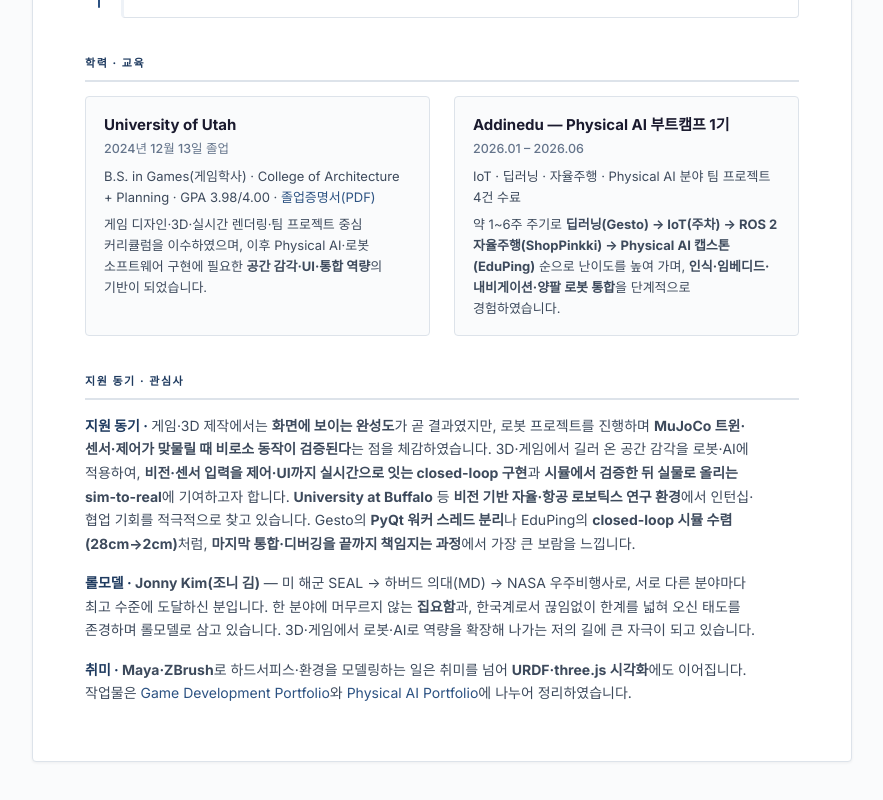
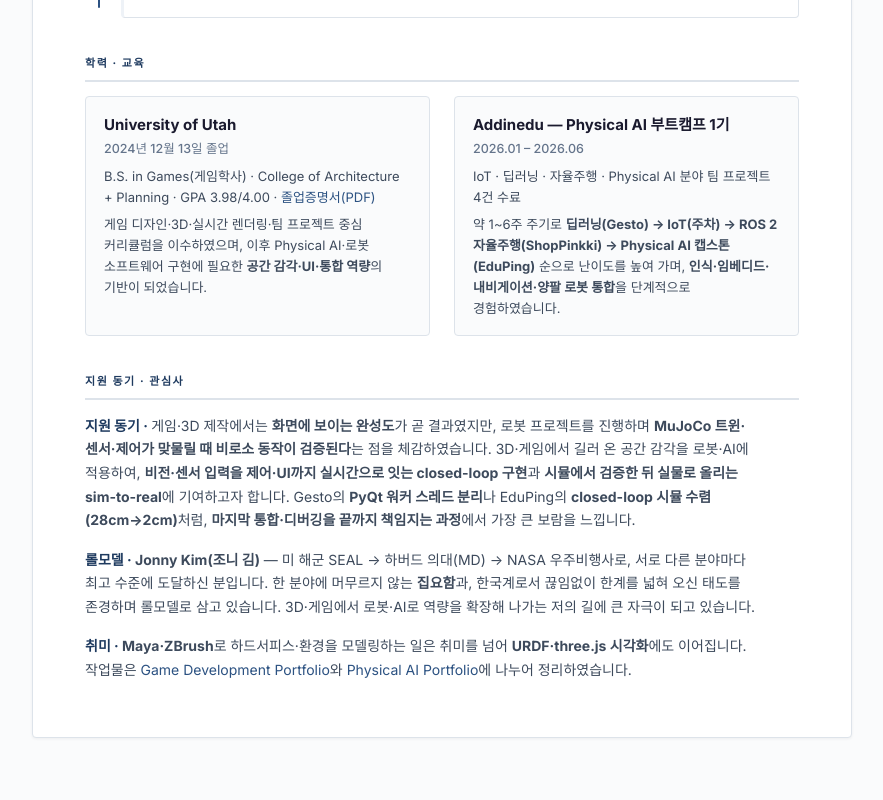
Before and after one commit to joey114132/resume, a plain HTML site: page index.html in a window 1280 px wide. Shown: the part 3337-4137 px from the top of the page, without its empty margins (198-1081 px from the left). Drawn offline with Linux system fonts and the light colour scheme; a web font is replaced by a local one.

Commit message:
chore: edited the 지원동기

```diff
--- a/index.html
+++ b/index.html
@@ -491,7 +491,7 @@
 <h2 id="sec-about" class="reveal"><span class="ko">지원 동기 · 관심사</span><span class="en">Motivation &amp; Interests</span></h2>
 <div class="pers reveal">
   <p>
-    <span class="ko"><span class="lab">지원 동기 · </span> 게임·3D 제작에서는 <b>화면에 보이는 완성도</b>가 곧 결과였지만, 로봇 프로젝트를 진행하며 <b>MuJoCo 트윈·센서·제어가 맞물릴 때 비로소 동작이 검증된다</b>는 점을 체감하였습니다. 3D·게임에서 길러 온 공간 감각을 로봇·AI에 적용하여, <b>비전·센서 입력을 제어·UI까지 실시간으로 잇는 closed-loop 구현</b>과 <b>시뮬에서 검증한 뒤 실물로 올리는 sim-to-real</b>에 기여하고자 합니다. <b>University at Buffalo</b> 등 <b>비전 기반 자율·항공 로보틱스 연구 환경</b>에서 인턴십·협업 기회를 적극적으로 찾고 있습니다. Gesto의 <b>PyQt 워커 스레드 분리</b>나 EduPing의 <b>closed-loop 시뮬 수렴(28cm→2cm)</b>처럼, <b>마지막 통합·디버깅을 끝까지 책임지는 과정</b>에서 가장 큰 보람을 느낍니다.</span>
+    <span class="ko"><span class="lab">지원 동기 · </span> 게임·3D 제작에서는 <b>화면에 보이는 완성도</b>가 곧 결과였지만, 로봇 프로젝트를 진행하며 <b>MuJoCo 트윈·센서·제어가 맞물릴 때 비로소 동작이 검증된다</b>는 점을 체감하였습니다. 3D·게임에서 길러 온 공간 감각을 로봇·AI에 적용하여, <b>비전·센서 입력을 제어·UI까지 실시간으로 잇는 closed-loop 구현</b>과 <b>시뮬에서 검증한 뒤 실물로 올리는 sim-to-real</b>에 기여하고자 합니다. Gesto의 <b>PyQt 워커 스레드 분리</b>나 EduPing의 <b>closed-loop 시뮬 수렴(28cm→2cm)</b>처럼, <b>마지막 통합·디버깅을 끝까지 책임지는 과정</b>에서 가장 큰 보람을 느낍니다.</span>
     <span class="en"><span class="lab">Motivation — </span> In games and 3D, <b>what you see on screen was the product</b>; in robotics I learned that motion is only real when <b>MuJoCo twins, sensors, and control actually line up</b>. I want to apply that spatial intuition to <b>closed-loop builds that tie vision and sensing to control and UI in real time</b>, and to <b>sim-to-real</b> workflows that prove behavior in simulation before hardware. I’m actively seeking <b>research internships</b> in <b>vision-based autonomous and aerial robotics</b> — including labs like those at <b>University at Buffalo</b> working on field-ready autonomy. Work like <b>splitting PyQt worker threads in Gesto</b> or <b>closing the loop in EduPing’s sim (~28 cm → ~2 cm)</b> — the last-mile integration — is where I feel most engaged.</span>
   </p>
   <p>
```
